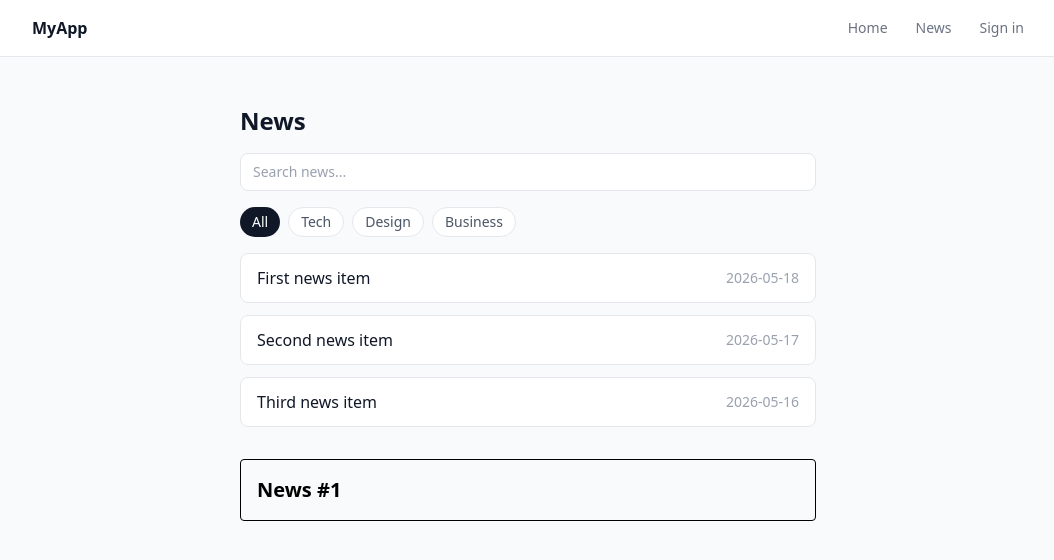
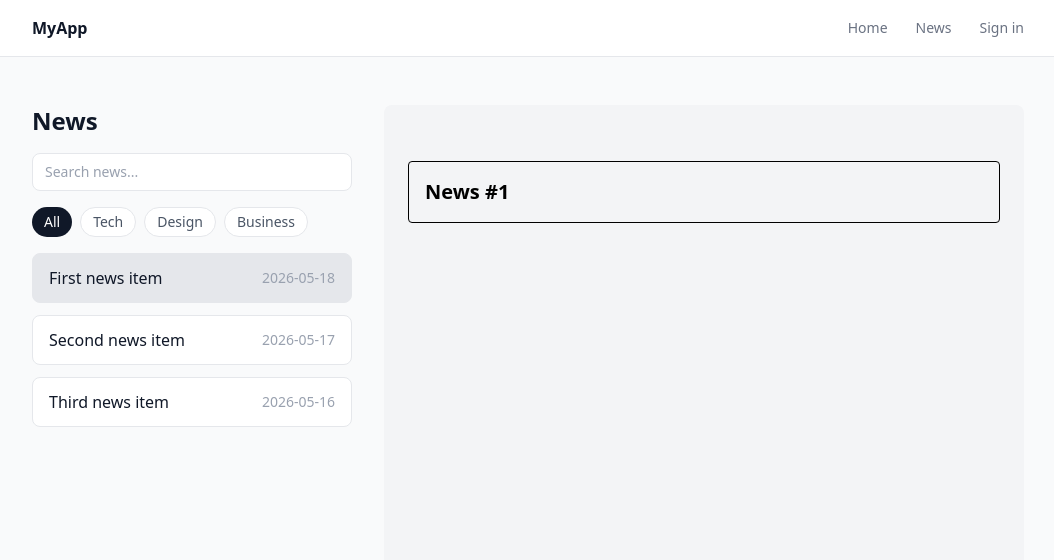
Before and after one commit to kirilenko/template.react.vite, a React (Vite) app: page /news/1 in a window 1280 px wide. Shown: the top 560 px of the page, without its empty margins (112-1166 px from the left). Built offline with nearby package versions, Linux system fonts and the light colour scheme.

Commit message:
feat: add news sidebar layout with NavLink highlighting and placeholder

```diff
--- a/src/modules/news-detail/index.ts
+++ b/src/modules/news-detail/index.ts
@@ -1 +1 @@
-export { newsDetailRouter } from './news-detail.router'
+export { newsDetailRouter, newsPlaceholderRouter } from './news-detail.router'
--- a/src/modules/news-detail/news-detail.router.tsx
+++ b/src/modules/news-detail/news-detail.router.tsx
@@ -1,6 +1,8 @@
 import { lazy } from 'react'
 
 import type { AppRouteObject } from '@/libs/router'
+
+import { NewsPlaceholder } from './news-placeholder'
 
 const NewsDetail = lazy(() => import('./news-detail.page').then((m) => ({ default: m.NewsDetail })))
 
@@ -9,3 +11,8 @@ export const newsDetailRouter: AppRouteObject = {
   path: ':id',
   withSuspense: true,
 }
+
+export const newsPlaceholderRouter: AppRouteObject = {
+  element: <NewsPlaceholder />,
+  index: true,
+}
--- /dev/null
+++ b/src/modules/news-detail/news-placeholder.tsx
@@ -0,0 +1,7 @@
+import type { JSX } from 'react'
+
+export function NewsPlaceholder(): JSX.Element {
+  return (
+    <div className="h-full flex items-center justify-center text-gray-400">Выберите новость</div>
+  )
+}
--- a/src/modules/news/news-feed/news-card/news-card.tsx
+++ b/src/modules/news/news-feed/news-card/news-card.tsx
@@ -1,5 +1,5 @@
 import type { JSX } from 'react'
-import { Link } from 'react-router'
+import { NavLink } from 'react-router'
 
 import { paths } from '@/config'
 
@@ -12,13 +12,15 @@ interface NewsCardProps {
 export function NewsCard({ date, id, title }: NewsCardProps): JSX.Element {
   return (
     <li>
-      <Link
-        className="bg-white border border-gray-200 rounded-lg px-4 py-3 flex justify-between items-center hover:bg-gray-50"
+      <NavLink
+        className={({ isActive }) =>
+          `border border-gray-200 rounded-lg px-4 py-3 flex justify-between items-center ${isActive ? 'bg-gray-200' : 'bg-white hover:bg-gray-50'}`
+        }
         to={paths.newsDetail.replace(':id', String(id))}
       >
         <span className="text-gray-900">{title}</span>
         <span className="text-sm text-gray-400">{date}</span>
-      </Link>
+      </NavLink>
     </li>
   )
 }
--- a/src/modules/news/news.page.tsx
+++ b/src/modules/news/news.page.tsx
@@ -11,12 +11,16 @@ export function News(): JSX.Element {
   const [filter, setFilter] = useState<NewsFilter>('All')
 
   return (
-    <div className="max-w-xl mx-auto py-12 space-y-4">
-      <h1 className="text-2xl font-bold text-gray-900">News</h1>
-      <NewsSearch value={search} onChange={setSearch} />
-      <NewsFilters active={filter} onChange={setFilter} />
-      <NewsFeed search={search} filter={filter} />
-      <Outlet />
+    <div className="flex gap-8 py-12 max-w-5xl mx-auto min-h-[calc(100vh-3.5rem)]">
+      <aside className="w-80 shrink-0 space-y-4">
+        <h1 className="text-2xl font-bold text-gray-900">News</h1>
+        <NewsSearch value={search} onChange={setSearch} />
+        <NewsFilters active={filter} onChange={setFilter} />
+        <NewsFeed search={search} filter={filter} />
+      </aside>
+      <main className="flex-1 bg-gray-100 rounded-lg p-6">
+        <Outlet />
+      </main>
     </div>
   )
 }
--- a/src/modules/news/news.router.tsx
+++ b/src/modules/news/news.router.tsx
@@ -1,11 +1,11 @@
 import { paths } from '@/config'
 import type { AppRouteObject } from '@/libs/router'
-import { newsDetailRouter } from '@/modules/news-detail'
+import { newsDetailRouter, newsPlaceholderRouter } from '@/modules/news-detail'
 
 import { News } from './news.page'
 
 export const newsRouter: AppRouteObject = {
-  children: [newsDetailRouter],
+  children: [newsPlaceholderRouter, newsDetailRouter],
   element: <News />,
   path: paths.news.slice(1),
 }
```
Also changed, not shown: 1 other file (tests, documents, lock files or other folders).
